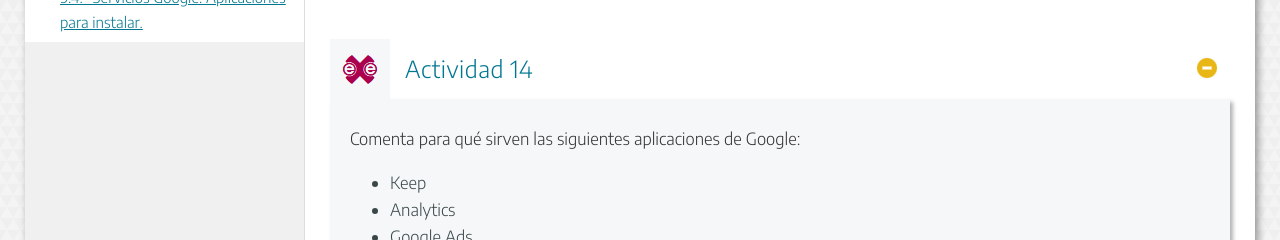
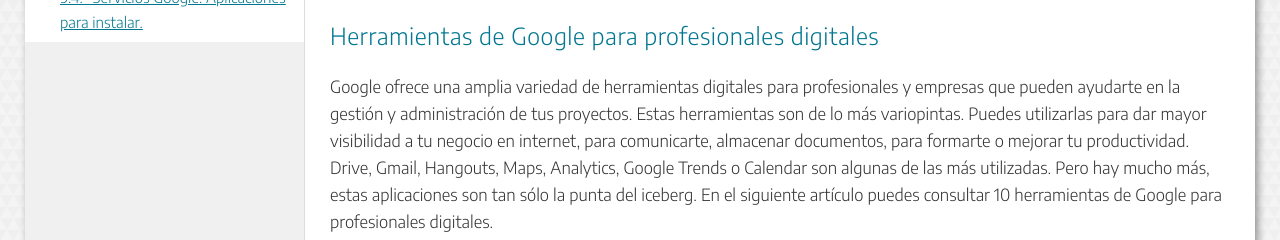
Before and after one commit to iesfrayluis/internet, a plain HTML site: page 94_servicios_google_aplicaciones_para_instalar.html in a window 1280 px wide. Shown: the part 712-952 px from the top of the page. Drawn offline with Linux system fonts and the light colour scheme.

Commit message:
Update 94_servicios_google_aplicaciones_para_instalar.html

```diff
--- a/94_servicios_google_aplicaciones_para_instalar.html
+++ b/94_servicios_google_aplicaciones_para_instalar.html
@@ -71,6 +71,9 @@
 <div id="ta62_73" class="block iDevice_content">
 <p>Google dispone de de una gran cantidad de servicios y aplicaciones. Haz clic en la imagen para conocerlas.</p>
 <p><a href="https://about.google/intl/es/products/?tab=mh" target="_blank" rel="noopener"><img src="img0.3.png" width="1194" height="508" alt="" /></a></p>
+<h2>Herramientas de Google para profesionales digitales</h2>
+<p>Google ofrece una amplia variedad de herramientas digitales para profesionales y empresas que pueden ayudarte en la gestión y administración de tus proyectos. Estas herramientas son de lo más variopintas. Puedes utilizarlas para dar mayor visibilidad a tu negocio en internet, para comunicarte, almacenar documentos, para formarte o mejorar tu productividad. Drive, Gmail, Hangouts, Maps, Analytics, Google Trends o Calendar son algunas de las más utilizadas. Pero hay mucho más, estas aplicaciones son tan sólo la punta del iceberg.
+En el siguiente artículo puedes consultar 10 herramientas de Google para profesionales digitales.</p>
 </div>
 </div>
 </article>
```
